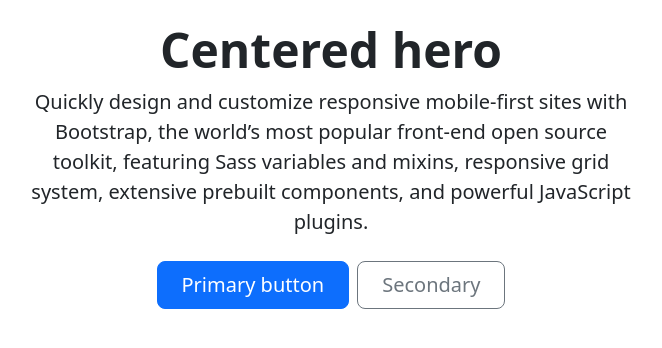
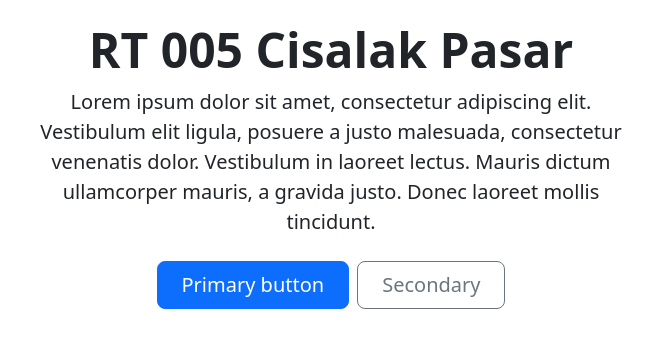
Before and after one commit to pieter-irsan/mpu3412, a website built with webpack: page index.html in a window 1280 px wide. Shown: the part 156-504 px from the top of the page, without its empty margins (309-971 px from the left). Built offline with nearby package versions, Linux system fonts and the light colour scheme; files whose address does not match are found by name.

Commit message:
Modify hero a little bit

```diff
--- a/index.html
+++ b/index.html
@@ -28,9 +28,9 @@
 
   <div class="px-4 py-5 my-5 text-center">
     <img class="d-block mx-auto mb-4" src="https://getbootstrap.com/docs/5.2/assets/brand/bootstrap-logo.svg" alt="" width="72" height="57">
-    <h1 class="display-5 fw-bold">Centered hero</h1>
+    <h1 class="display-5 fw-bold">RT 005 Cisalak Pasar</h1>
     <div class="col-lg-6 mx-auto">
-      <p class="lead mb-4">Quickly design and customize responsive mobile-first sites with Bootstrap, the world’s most popular front-end open source toolkit, featuring Sass variables and mixins, responsive grid system, extensive prebuilt components, and powerful JavaScript plugins.</p>
+      <p class="lead mb-4">Lorem ipsum dolor sit amet, consectetur adipiscing elit. Vestibulum elit ligula, posuere a justo malesuada, consectetur venenatis dolor. Vestibulum in laoreet lectus. Mauris dictum ullamcorper mauris, a gravida justo. Donec laoreet mollis tincidunt.</p>
       <div class="d-grid gap-2 d-sm-flex justify-content-sm-center">
         <button type="button" class="btn btn-primary btn-lg px-4 gap-3">Primary button</button>
         <button type="button" class="btn btn-outline-secondary btn-lg px-4">Secondary</button>
```
